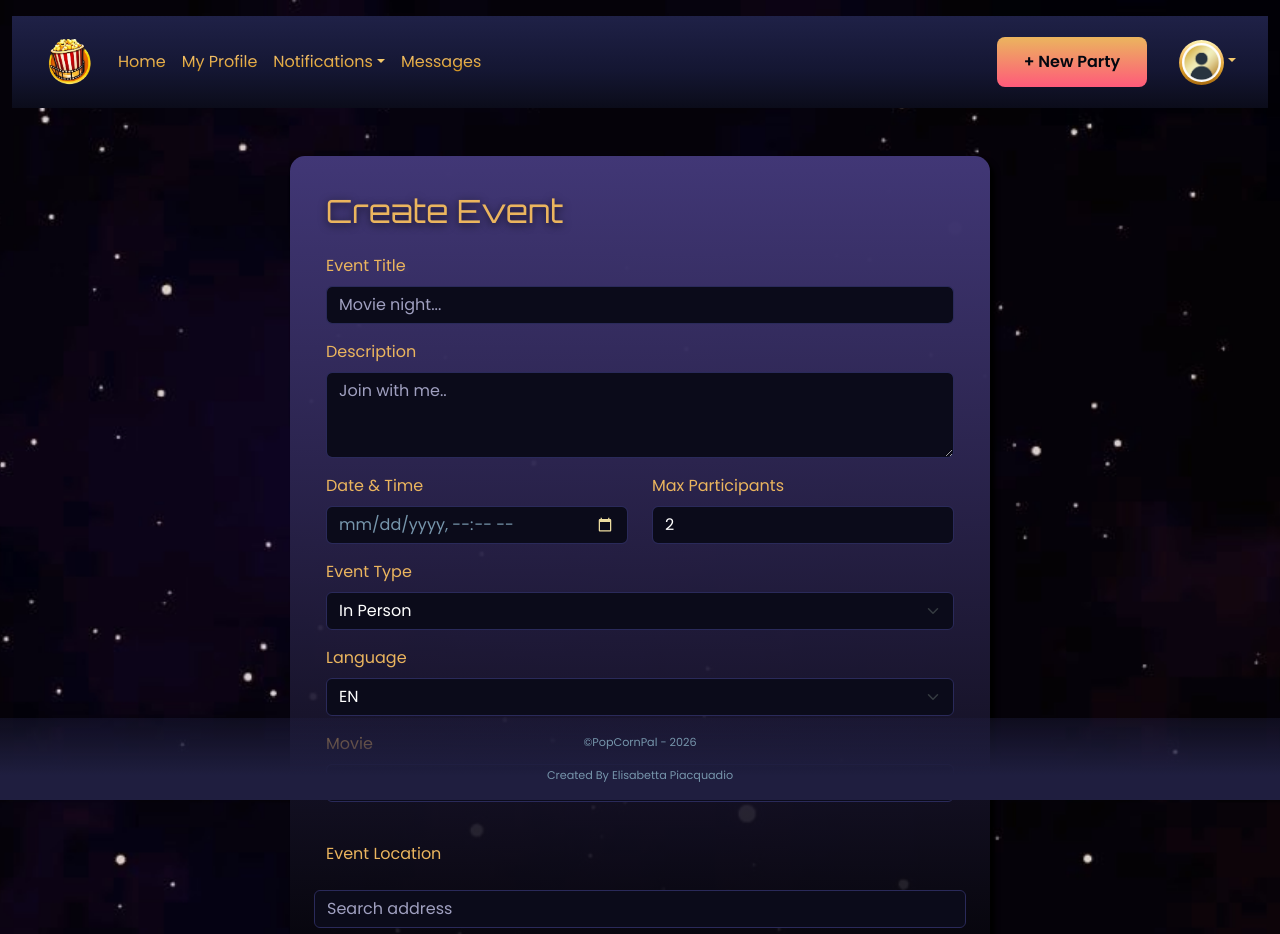
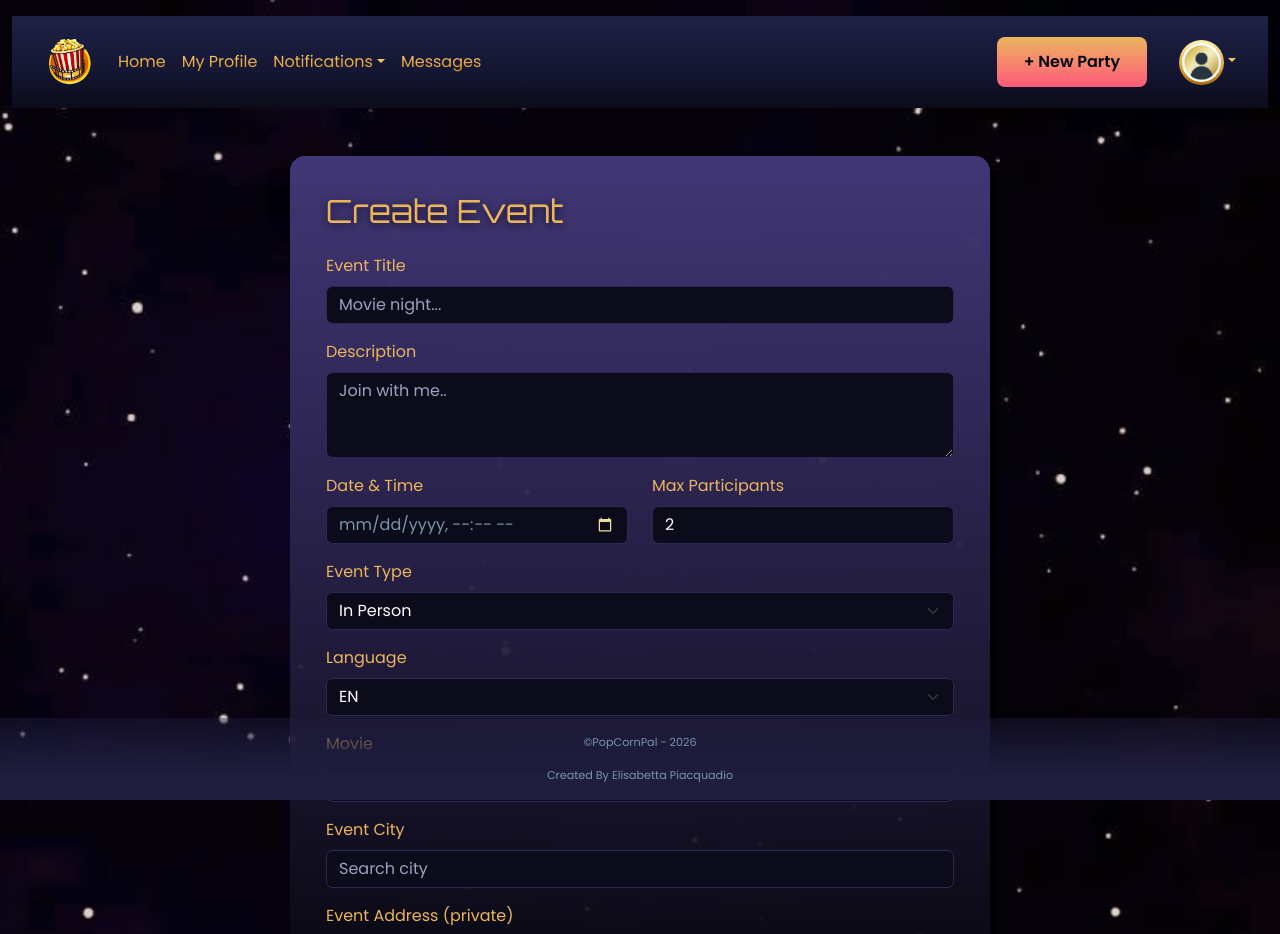
Before and after one commit to bettapcq/PopCornPal_fe, a React (Vite) app: page /private/event/form in a window 1280 px wide. Shown: the top 934 px of the page. Built offline with nearby package versions, Linux system fonts and the light colour scheme.

Commit message:
split address geoapify fetch component
fix event form page, fix mini bugs

```diff
--- /dev/null
+++ b/src/components/addressSearch/AddressSearch.jsx
@@ -0,0 +1,107 @@
+import { useEffect, useRef, useState } from "react";
+import { Form } from "react-bootstrap";
+
+function AddressSearch({ value, onSelect }) {
+  const token = localStorage.getItem("token");
+
+  const [query, setQuery] = useState(value || "");
+  const [suggestions, setSuggestions] = useState([]);
+  const [showDropdown, setShowDropdown] = useState(false);
+  const [loading, setLoading] = useState(false);
+  const wrapperRef = useRef();
+
+  useEffect(() => {
+    setQuery(value || "");
+  }, [value]);
+
+  // debounce to limit fetch
+  useEffect(() => {
+    const timeout = setTimeout(() => {
+      if (query.length >= 3) {
+        fetchAddress(query);
+      } else {
+        setSuggestions([]);
+      }
+    }, 400);
+
+    return () => clearTimeout(timeout);
+  }, [query]);
+
+  const fetchAddress = async (value) => {
+    try {
+      setLoading(true);
+
+      const response = await fetch(
+        `http://localhost:7001/locations/autocomplete?text=${encodeURIComponent(value)}`,
+        {
+          headers: {
+            Authorization: `Bearer ${token}`,
+          },
+        },
+      );
+
+      const data = await response.json();
+      setSuggestions(data.features || []);
+      setShowDropdown(true);
+    } catch (err) {
+      console.error("Address search error:", err);
+    } finally {
+      setLoading(false);
+    }
+  };
+
+  useEffect(() => {
+    const handleClickOutside = (e) => {
+      if (wrapperRef.current && !wrapperRef.current.contains(e.target)) {
+        setShowDropdown(false);
+      }
+    };
+
+    document.addEventListener("mousedown", handleClickOutside);
+    return () => document.removeEventListener("mousedown", handleClickOutside);
+  }, []);
+
+  const handleSelect = (item) => {
+    const input = item.properties;
+
+    const location = {
+      city: input.city || input.town || "",
+      country: input.country,
+      latitude: input.lat,
+      longitude: input.lon,
+    };
+
+    onSelect(location, input.formatted);
+    setSuggestions([]);
+    setShowDropdown(false);
+  };
+
+  return (
+    <div className="position-relative">
+      <Form.Control
+        type="text"
+        placeholder="Search city"
+        value={query}
+        onChange={(e) => setQuery(e.target.value)}
+      />
+
+      {showDropdown && suggestions.length > 0 && (
+        <div className="autocomplete-list">
+          {suggestions
+            .filter((item) => item?.properties)
+            .map((item) => (
+              <div
+                key={item.properties.place_id}
+                className="autocomplete-item"
+                onClick={() => handleSelect(item)}
+              >
+                {item.properties.formatted}
+              </div>
+            ))}
+        </div>
+      )}
+    </div>
+  );
+}
+
+export default AddressSearch;
--- a/src/components/eventCards/eventDetailCard/EventDetailCard.jsx
+++ b/src/components/eventCards/eventDetailCard/EventDetailCard.jsx
@@ -151,7 +151,6 @@ function EventDetailCard(props) {
                           {props.currentEvent?.location?.city}
                         </>
                       ) : (
-                        // ❌ indirizzo nascosto
                         <>
                           {props.currentEvent?.location?.city} —{" "}
                           <span className="text-muted">
--- a/src/components/movieSearch/MovieSearch.jsx
+++ b/src/components/movieSearch/MovieSearch.jsx
@@ -67,7 +67,7 @@ function MovieSearch({ onSelect, initialValue = "" }) {
   }, []);
 
   const handleSelect = (movie) => {
-    setQuery(movie.Title);
+    setQuery(movie.Title || "");
     setShowDropdown(false);
 
     onSelect(movie);
--- a/src/pages/EventFormPage/EventFormPage.jsx
+++ b/src/pages/EventFormPage/EventFormPage.jsx
@@ -20,6 +20,7 @@ import {
 import { useNavigate, useParams } from "react-router-dom";
 import { CLEAR_EVENTS_ALERTS } from "../../redux/actions/EventActions";
 import MovieSearch from "../../components/movieSearch/MovieSearch";
+import AddressSearch from "../../components/addressSearch/AddressSearch";
 
 function EventFormPage() {
   const params = useParams();
@@ -32,10 +33,10 @@ function EventFormPage() {
   const loading = useSelector((state) => state.events.loading);
   const error = useSelector((state) => state.events.error);
   const message = useSelector((state) => state.events.message);
-  const token = localStorage.getItem("token");
   const selectedEvent = useSelector((state) => state.events.selectedEvent);
   const [selectedMovie, setSelectedMovie] = useState(null);
-
+  const [addressQuery, setAddressQuery] = useState("");
+  const [selectedLocation, setSelectedLocation] = useState(null);
   const [validated, setValidated] = useState(false);
 
   const [formData, setFormData] = useState({
@@ -47,6 +48,7 @@ function EventFormPage() {
     imdbID: "",
     maxParticipants: 2,
     location: null,
+    address: "",
   });
 
   const handleChange = (e) => {
@@ -82,6 +84,7 @@ function EventFormPage() {
         imdbID: selectedEvent.movie.imdbID,
         maxParticipants: selectedEvent.maxParticipants,
         location: selectedEvent.location || null,
+        address: selectedEvent.address || "",
       });
 
       //refetch movie to populate movie input
@@ -126,70 +129,31 @@ function EventFormPage() {
       return;
     }
 
+    const finalLocation =
+      formData.eventType === "IN_PERSON"
+        ? selectedLocation || selectedEvent?.location
+        : null;
+
     let result;
 
     if (isEditForm) {
       result = await dispatch(
         editEvent(params.eventId, {
           ...payload,
-          location:
-            formData.eventType === "IN_PERSON" ? selectedLocation : null,
+          location: finalLocation,
         }),
       );
     } else {
       result = await dispatch(
         createEvent({
-          ...formData,
-          location: selectedLocation,
+          ...payload,
+          location: finalLocation,
         }),
       );
     }
 
     if (result) {
       navigate(`/private/event/${result.eventId}`);
-    }
-  };
-
-  // -----------GEOAPIFY FETCH FOR AUTOCOMPLETE SEARCH AND SEND LOCATION
-
-  const [addressQuery, setAddressQuery] = useState("");
-  const [suggestions, setSuggestions] = useState([]);
-  const [selectedLocation, setSelectedLocation] = useState(null);
-
-  const handleSelectAddress = (item) => {
-    const input = item.properties;
-
-    setSelectedLocation({
-      city: input.city || input.town || "",
-      country: input.country,
-      latitude: input.lat,
-      longitude: input.lon,
-    });
-
-    setAddressQuery(input.formatted);
-    setSuggestions([]);
-  };
-
-  const fetchAddressSearch = async (value) => {
-    if (value.length < 3) {
-      setSuggestions([]);
-      return;
-    }
-
-    try {
-      const response = await fetch(
-        `http://localhost:7001/locations/autocomplete?text=${encodeURIComponent(value)}`, //encodeURIComponent to normalize string (ex: via roma 12 -> via%20roma%2012)
-        {
-          headers: {
-            Authorization: `Bearer ${token}`,
-          },
-        },
-      );
-
-      const data = await response.json();
-      setSuggestions(data.features || []);
-    } catch (err) {
-      console.error("Address search error:", err);
     }
   };
 
@@ -350,39 +314,36 @@ function EventFormPage() {
                 </Form.Group>
                 {/* location logic */}
                 {formData.eventType === "IN_PERSON" && (
-                  <Row className="mb-3 mt-2 g-4 address-autocomplete">
-                    <Form.Label className="mt-4 mb-0">
-                      Event Location
-                    </Form.Label>
+                  <Form.Group className="mb-3 mt-2">
+                    <Form.Label>Event City</Form.Label>
+                    <AddressSearch
+                      value={addressQuery}
+                      onSelect={(location, formatted) => {
+                        console.log("NEW LOCATION:", location);
+                        setSelectedLocation(location);
+                        setAddressQuery(formatted);
+                      }}
+                    />
+                  </Form.Group>
+                )}
+                {formData.eventType === "IN_PERSON" && (
+                  <Form.Group className="mb-3">
+                    <Form.Label>Event Address (private)</Form.Label>
                     <Form.Control
                       type="text"
-                      placeholder="Search address"
-                      value={addressQuery}
-                      onChange={(e) => {
-                        const value = e.target.value;
-                        setAddressQuery(value);
-                        setSelectedLocation(null);
-                        fetchAddressSearch(value);
-                      }}
+                      name="address"
+                      placeholder="e.g. Via Roma 10, interno 3"
+                      value={formData.address}
+                      onChange={handleChange}
+                      maxLength={100}
                     />
-                    {suggestions?.length > 0 && (
-                      <div className="autocomplete-list">
-                        {suggestions
-                          .filter((item) => item?.properties)
-                          .map((item) => (
-                            <div
-                              key={item.properties.place_id}
-                              className="autocomplete-item"
-                              onClick={() => handleSelectAddress(item)}
-                            >
-                              {item.properties.formatted}
-                            </div>
-                          ))}
-                      </div>
-                    )}
-                  </Row>
+                    <Form.Text className="text-muted">
+                      This address will be visible only to participants 3 days
+                      before the event
+                    </Form.Text>
+                  </Form.Group>
                 )}
-                {/* TODO: add policy select */}
+                {/* TODO: add policy select? */}
                 <Button variant="primary" className="w-100" type="submit">
                   {isEditForm ? "Edit" : "Create"}
                 </Button>
--- a/src/redux/actions/AuthActions.js
+++ b/src/redux/actions/AuthActions.js
@@ -148,9 +148,8 @@ export const getMe = () => async (dispatch, getState) => {
       Authorization: `Bearer ${token}`,
     },
   });
-  if (res.status !== 204) {
-    const data = await res.json();
-  }
+
+  const data = await response.json();
 
   dispatch({
     type: LOGIN_SUCCESS,
```
